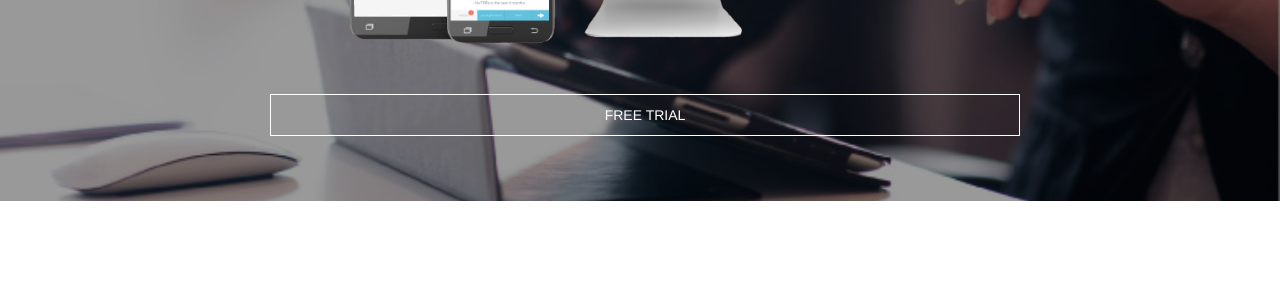
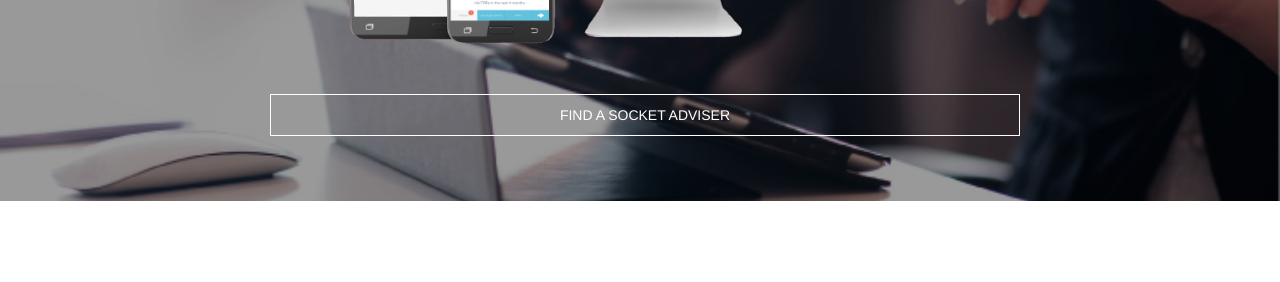
Before and after one commit to riceKernel/socket, a Jekyll site: the page built from borrowers.html, in a window 1280 px wide and 900 px high, scrolled down 526 px. Shown: the part 153-435 px from the top of the window. Built offline with Jekyll 4.4.1, drawn with Linux system fonts in a browser that asks for light colours.

Commit message:
asdasda
asdas

```diff
--- a/_includes/home.html
+++ b/_includes/home.html
@@ -11,7 +11,7 @@
         </div>
         <div class="col-md-1"></div>
       </div>
-      {% unless page.title == 'borrowers' %}
+      {% if page.title == 'SOCKET - for advisers' %}
       <div class="row">
         <div class="col-md-2"></div>
         <div class="col-md-8 wow fadeIn" data-wow-delay="0.3s">
@@ -19,7 +19,16 @@
         </div>
         <div class="col-md-2"></div>
       </div>
-      {% endunless %}
+      {% endif %}
+      {% if page.title == 'SOCKET - for borrowers' %}
+      <div class="row">
+        <div class="col-md-2"></div>
+        <div class="col-md-8 wow fadeIn" data-wow-delay="0.3s">
+          <a class='button-like-link' href='/findadviser' target='_blank'>FIND A SOCKET ADVISER</a>
+        </div>
+        <div class="col-md-2"></div>
+      </div>
+      {% endif %}
     </div>
   </div>
 </section>
```
Also changed, not shown: findadviser.html (added, +8 -0 lines).
